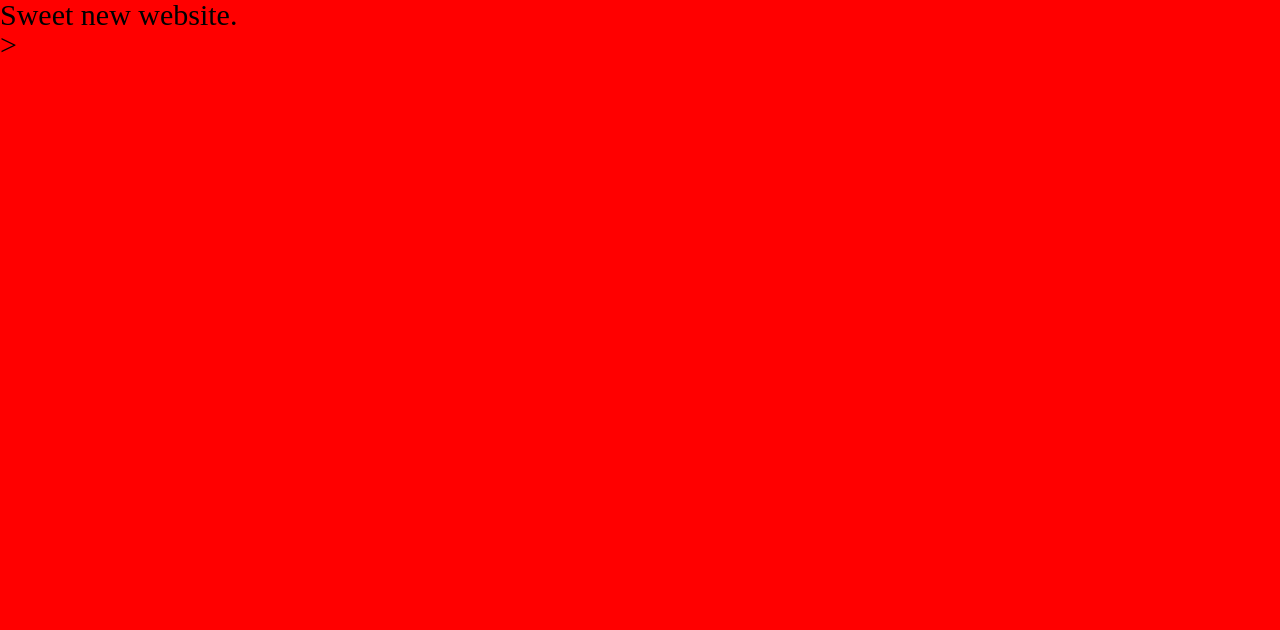
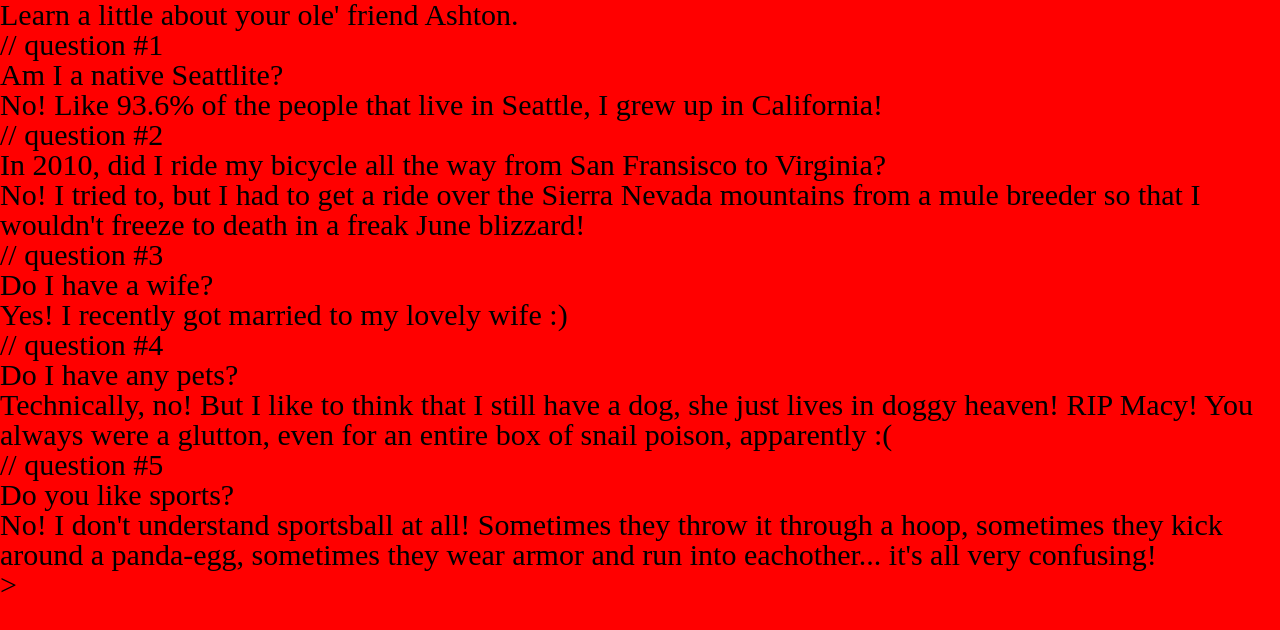
Before and after one commit to ashtonkellis/about-me, a plain HTML site: page index.html in a window 1280 px wide. Drawn offline with Linux system fonts and the light colour scheme.

Commit message:
HTML text complete

```diff
--- a/index.html
+++ b/index.html
@@ -6,9 +6,38 @@
   <link rel="stylesheet" type="text/css" href="css/style.css" />
 </head>
 <body>
-  <h1>Sweet new website.</h1>
+  <h1>Learn a little about your ole' friend Ashton.</h1>
+
+  // question #1
+  <h2>Am I a native Seattlite?</h2>
+    <p>No! Like 93.6% of the people that live in Seattle, I grew up in California!</p>
+
+  // question #2
+  <h2>In 2010, did I ride my bicycle all the way from San Fransisco to Virginia?</h2>
+    <p>No! I tried to, but I had to get a ride over the Sierra Nevada mountains from a mule breeder so that I wouldn't freeze to death in a freak June blizzard!</p>
+
+  // question #3
+    <h2>Do I have a wife?</h2>
+      <p>Yes! I recently got married to my lovely wife :)</p>
+
+  // question #4
+    <h2>Do I have any pets?</h2>
+      <p>Technically, no! But I like to think that I still have a dog, she just lives in doggy heaven! RIP Macy! You always were a glutton, even for an entire box of snail poison, apparently :(</p>
+
+  // question #5
+    <h2>Do you like sports?</h2>
+      <p>No! I don't understand sportsball at all! Sometimes they throw it through a hoop, sometimes they kick around a panda-egg, sometimes they wear armor and run into eachother... it's all very confusing!</p>
 
 
   <script src="js/app.js"></script>
 </body>
 </html>>
+
+<!--
+The questions in the guessing game must require a mix of yes/no answers, and user input must accept either y/n or yes/no responses, with either .toUpperCase() or .toLowerCase() used to validate the user input and accommodate users entering all-caps Y/N or YES/NO answers, too.
+
+Useful and descriptive console.log() messages in the JS are well written and correctly displaying to the browser console for each question of the guessing game.
+
+Use CSS to style your page as you see fit, to the level of abilities in CSS that you currently have
+
+Add, Commit, Push process is being followed; it is evident in GitHub that commits are made regularly, and with good commit messages that explain the WHY of the commit. -->
```
